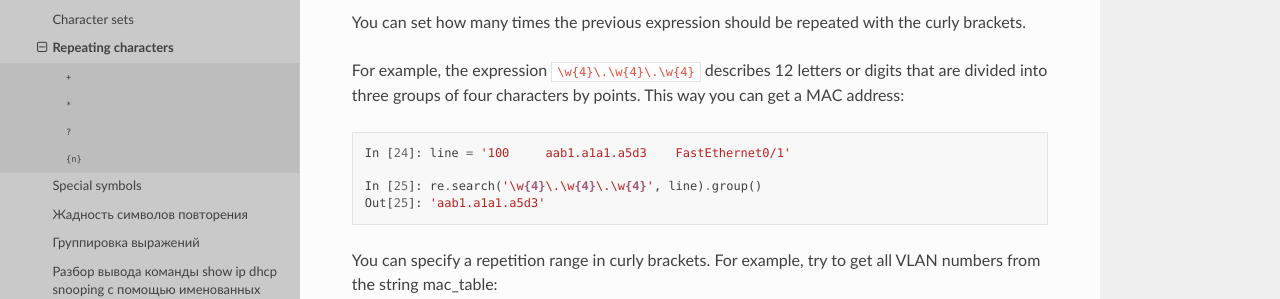
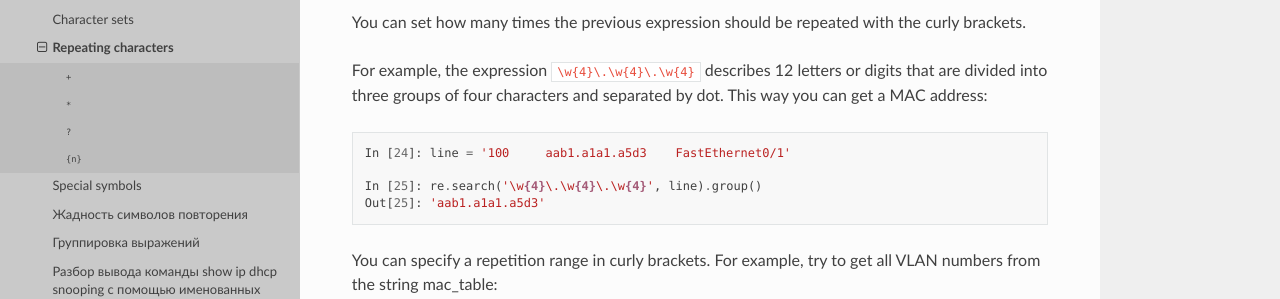
Before and after one commit to Aidar5/nattoeng, a Sphinx documentation site: the page built from docs/source/book/14_regex/2b_spec_sym_repetition.rst, in a window 1280 px wide and 900 px high, scrolled down 3177 px. Shown: the part 197-496 px from the top of the window. Built offline with Sphinx 7.4.7 and the Read the Docs theme 2.0.0, drawn with Linux system fonts in a browser that asks for light colours; pages that are not in the unit, such as notebooks, are missing from menus.

Commit message:
Update 2b_spec_sym_repetition.rst

```diff
--- a/docs/source/book/14_regex/2b_spec_sym_repetition.rst
+++ b/docs/source/book/14_regex/2b_spec_sym_repetition.rst
@@ -157,7 +157,7 @@ In this situation, it is more logical to use a question mark. It denotes zero or
 
 You can set how many times the previous expression should be repeated with the curly brackets.
 
-For example, the expression ``\w{4}\.\w{4}\.\w{4}`` describes 12 letters or digits that are divided into three groups of four characters by points. This way you can get a MAC address:
+For example, the expression ``\w{4}\.\w{4}\.\w{4}`` describes 12 letters or digits that are divided into three groups of four characters and separated by dot. This way you can get a MAC address:
 
 .. code:: py
 
```
